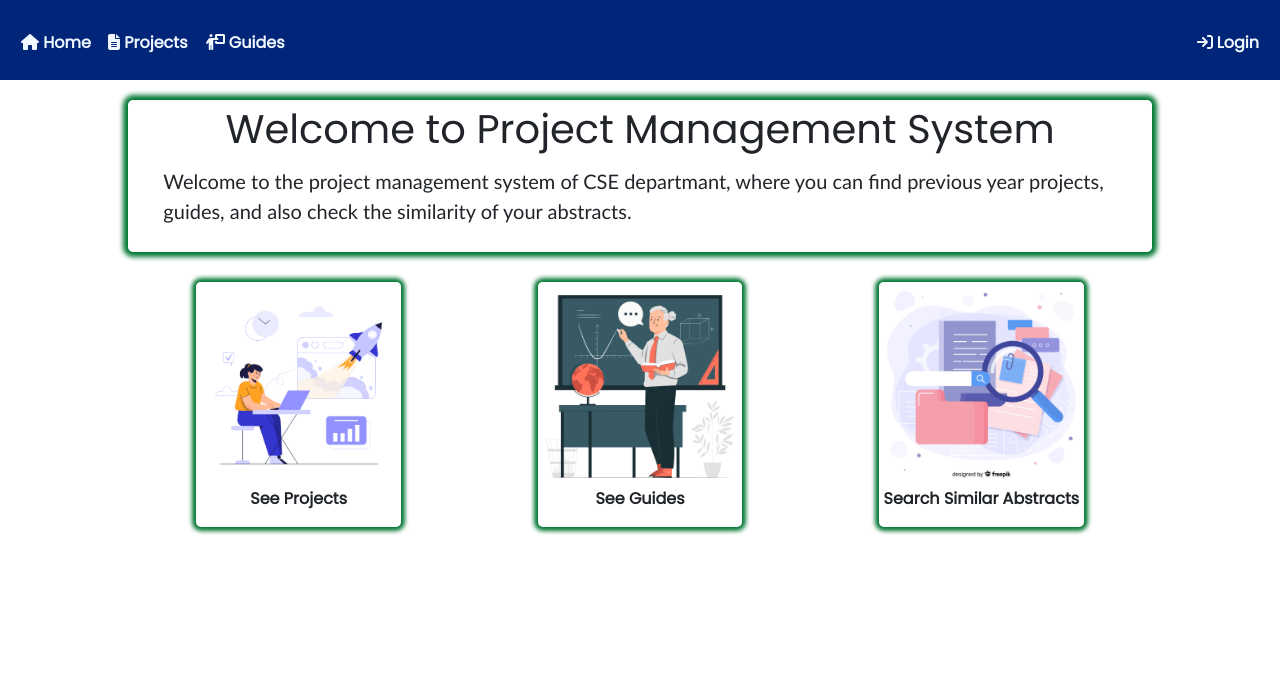
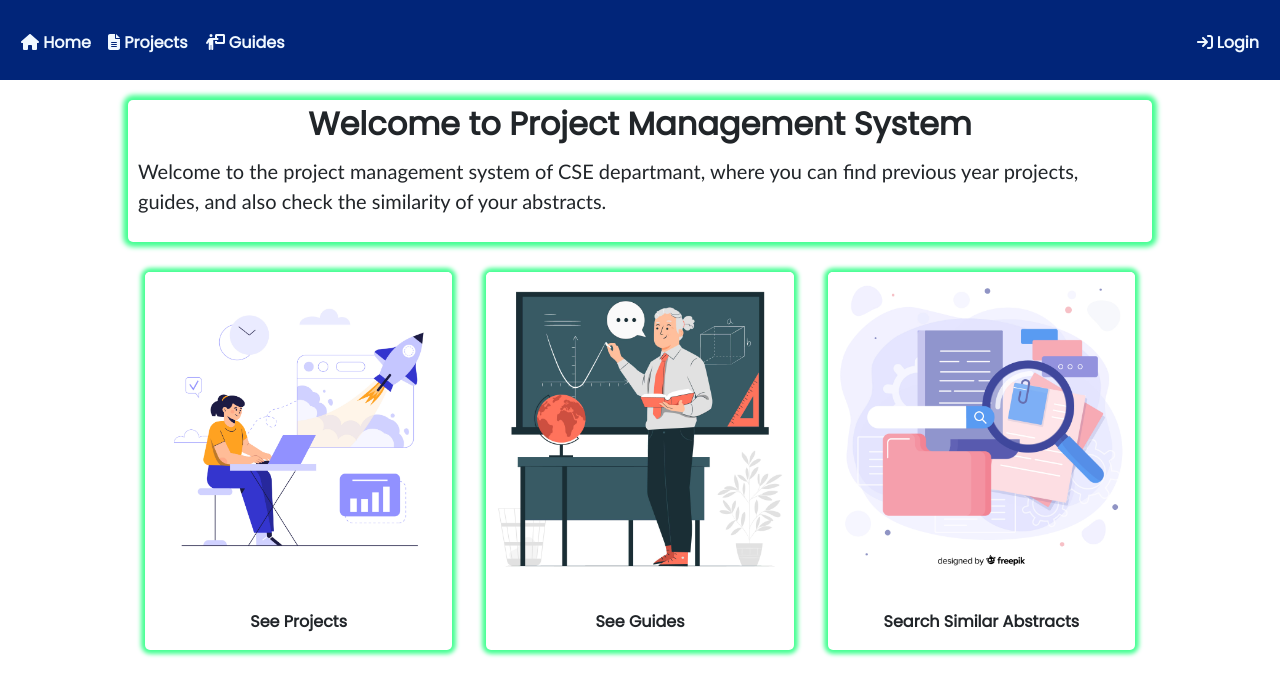
Before and after one commit to Investment-Analysis-Project/mini-project-project-manager-cet, a React (Create React App) app in the folder client/: page / in a window 1280 px wide. Shown: the top 696 px of the page. Built offline with nearby package versions, Linux system fonts and the light colour scheme.

Commit message:
Home page updated

```diff
--- a/client/src/pages/home/Home.jsx
+++ b/client/src/pages/home/Home.jsx
@@ -14,7 +14,7 @@ const Home = () => {
             <Navbar/>
             <div className='homecontainer'>
                 <div className='homeintro'>
-                    <h1>Welcome to Project Management System</h1>
+                    <h2>Welcome to Project Management System</h2>
                     <p>
                         Welcome to the project management system of CSE departmant, where you can find
                         previous year projects, guides, and also check the similarity
--- a/client/src/pages/home/home.css
+++ b/client/src/pages/home/home.css
@@ -6,19 +6,20 @@
 }
 
 .homeintro{
-    box-shadow: 0px 0px 5px 5px rgb(5, 120, 53);
+    box-shadow: 0px 0px 5px 5px rgb(70, 255, 147);
     border-radius: 5px;
-    width: 100%;
+    width: 80%;
     max-width: 1024px;
     font-size: 30px;
     display: flex;
     flex-direction: column;
-    align-items: center;
+
     padding: 5px;
 }
 
-.homeintro h1{
+.homeintro h2{
     text-align: center;
+    font-weight: 600;
 }
 
 .homeintro p{
@@ -38,14 +39,16 @@
 }
 
 .homeitem{
-    width: 20%;
+    width: 30%;
     display: flex;
     flex-direction: column;
     border-radius: 5px;
     align-items: center;
     cursor: pointer;
-    box-shadow: 0px 0px 4px 4px rgb(5, 120, 53);
+    gap: 30px;
+    box-shadow: 0px 0px 4px 4px rgb(70, 255, 147);
     font-weight: bold;
+    text-align: center;
 }
 
 .homeitem img{
```
